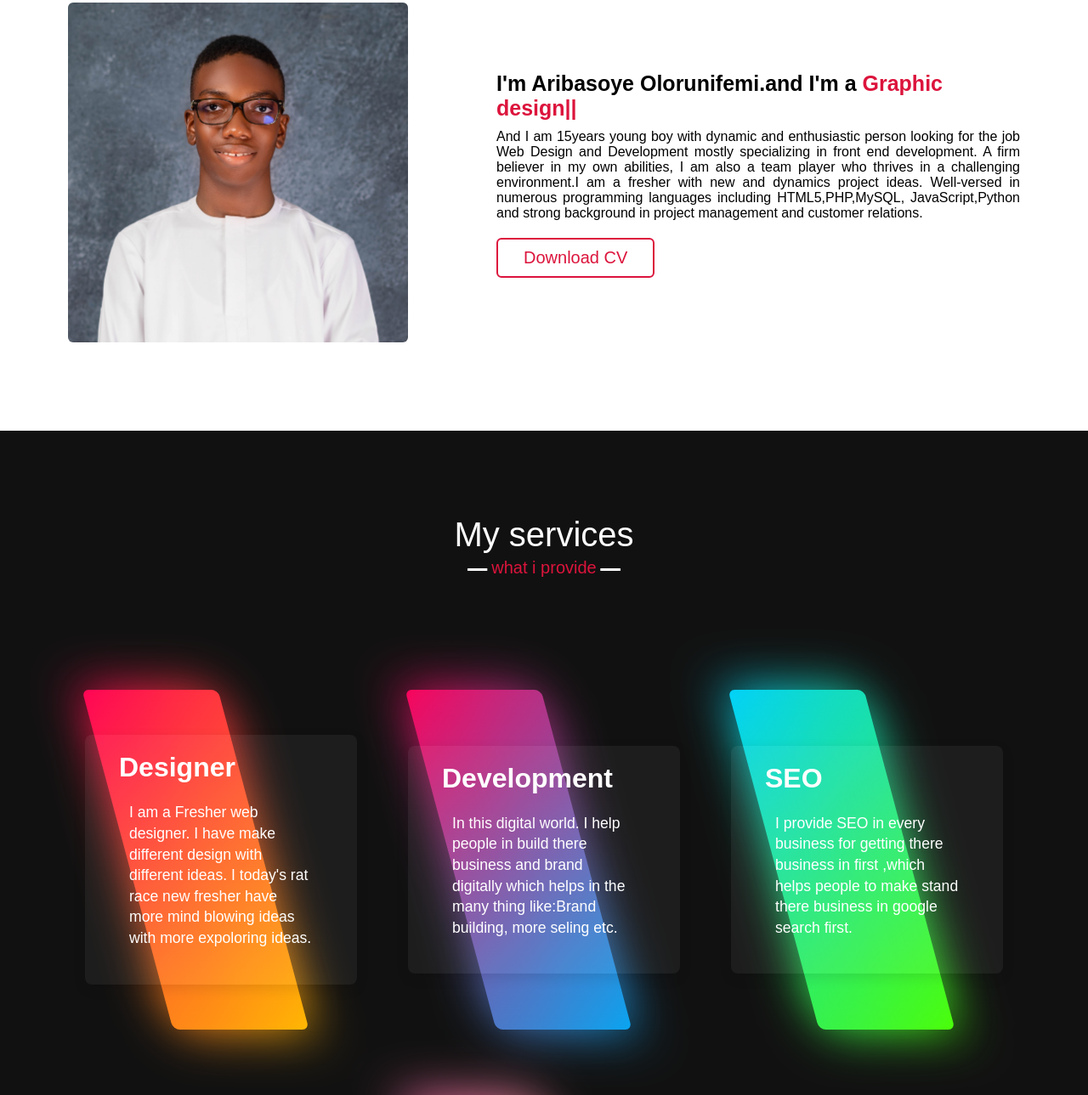
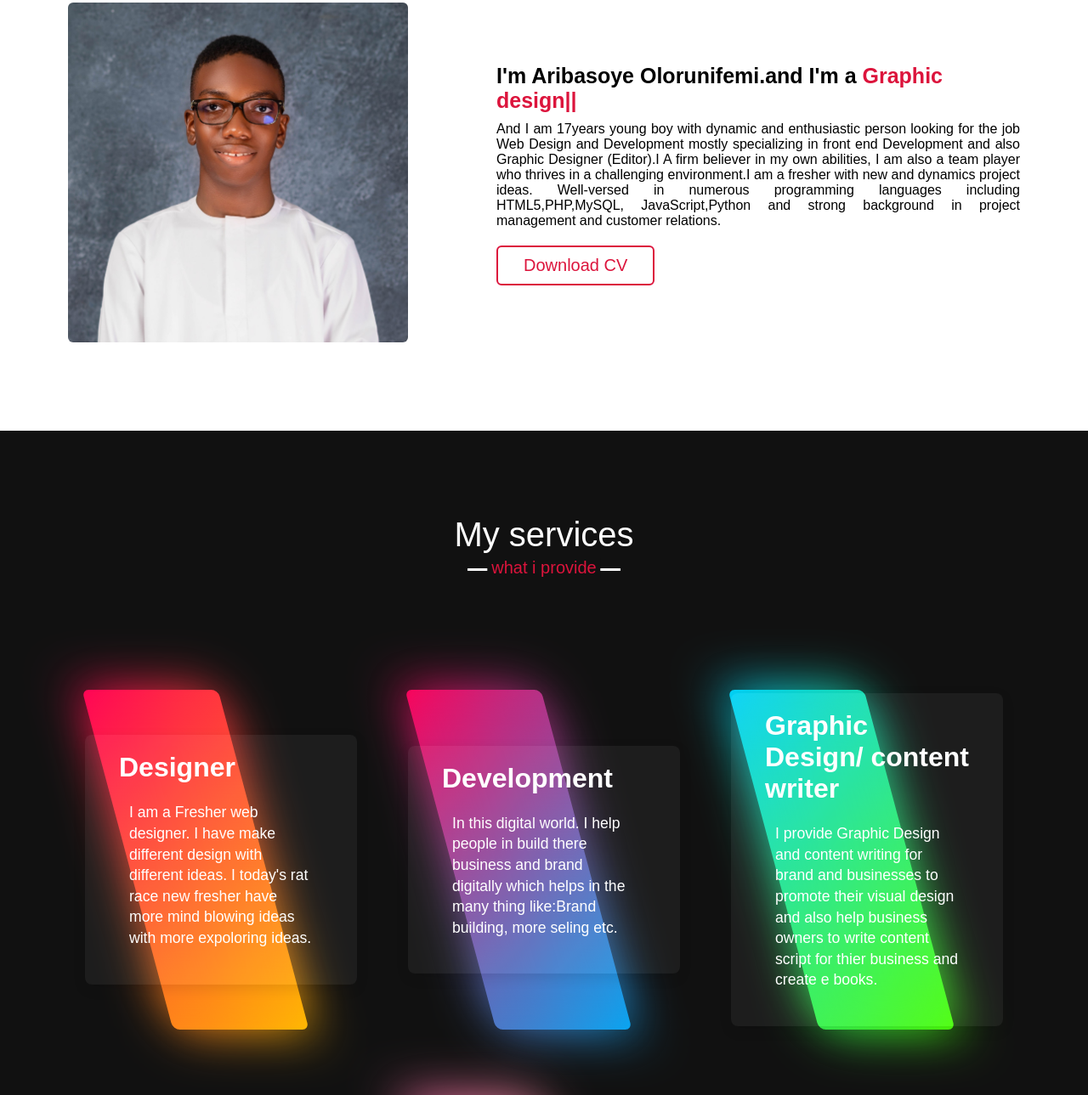
Before and after one commit to bignempirecodex/Big-n-codex-portfolio, a plain HTML site: page index.html in a window 1280 px wide. Shown: the part 1022-2311 px from the top of the page at 85% size. Drawn offline with nearby package versions, Linux system fonts and the light colour scheme.

Commit message:
Update index.html

```diff
--- a/index.html
+++ b/index.html
@@ -58,7 +58,7 @@
                   </div>
                   <div class="column right">
                       <div class="text">I'm Aribasoye Olorunifemi.and I'm a <span class="typing-2"></span></div>
-                      <p> And I am 15years  young boy with  dynamic and enthusiastic person looking for the job Web Design and Development mostly specializing in front end development. A firm believer in my own abilities, I am also a
+                      <p> And I am 17years  young boy with  dynamic and enthusiastic person looking for the job Web Design and Development mostly specializing in front end Development and also Graphic Designer (Editor).I A firm believer in my own abilities, I am also a
                           team player who thrives in a challenging environment.I am a fresher with new and dynamics project ideas. Well-versed in numerous programming languages including HTML5,PHP,MySQL, JavaScript,Python and strong background in project management and customer relations.  </p>
                       <a href="mycv.pdf" download="cv/sample.pdf">Download CV</a>
                   </div>
@@ -91,8 +91,8 @@
           <div class="box">
               <span id="third"></span>
               <div class="content">
-                  <h2>SEO</h2>
-                  <p>I provide SEO in every business for getting there business in first ,which helps people to make stand there business in google search first.</p>
+                  <h2>Graphic Design/ content writer</h2>
+                  <p>I provide Graphic Design and content writing for brand and businesses to promote their visual design and also help business owners to write content script for thier business and create e books.</p>
               </div>
           </div>
           <div class="box">
@@ -144,7 +144,7 @@
                   <div class="bars">
                           <div class="info">
                               <span>Adobe Photoshop</span>
-                              <span>80%</span>
+                              <span>95%</span>
                           </div>
                           <div class="line php"></div>
                       </div>
```
